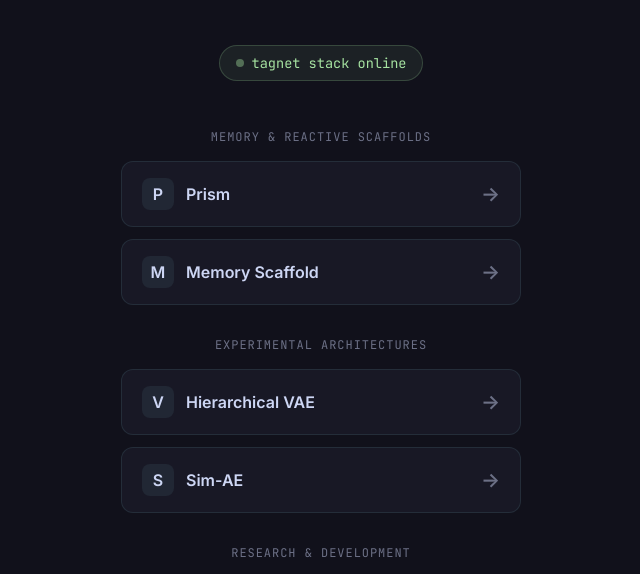
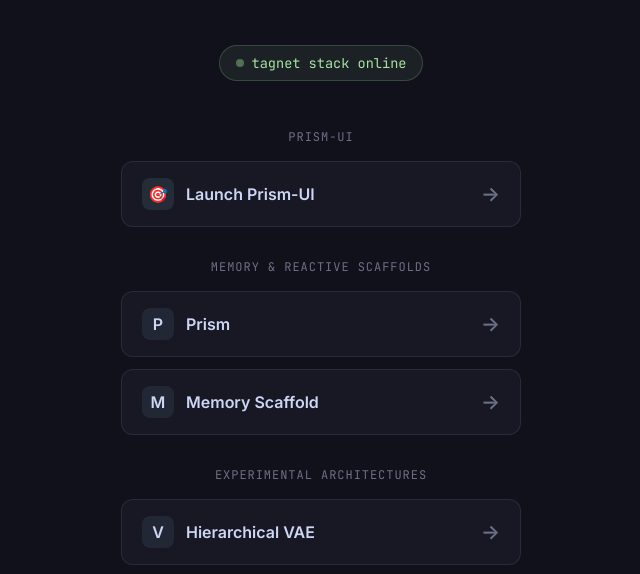
Before and after one commit to e404-tagnet/tagnet.net, a plain HTML site: page index.html in a window 1280 px wide. Shown: the part 170-744 px from the top of the page, without its empty margins (319-959 px from the left). Drawn offline with Linux system fonts and the light colour scheme.

Commit message:
Add Prism-UI launch button to landing page

```diff
--- a/index.html
+++ b/index.html
@@ -162,6 +162,17 @@
 
         <div class="links">
             <div class="group">
+                <div class="group-title">Prism-UI</div>
+                <a class="link" href="test.html">
+                    <span class="link-label">
+                        <span class="link-icon" style="background:rgba(148,226,213,.1);color:var(--teal);">🎯</span>
+                        Launch Prism-UI
+                    </span>
+                    <span class="link-arrow">-></span>
+                </a>
+            </div>
+
+            <div class="group">
                 <div class="group-title">Memory & Reactive Scaffolds</div>
                 <a class="link" href="https://github.com/e404-tagnet/prism" target="_blank" rel="noopener">
                     <span class="link-label">
```
